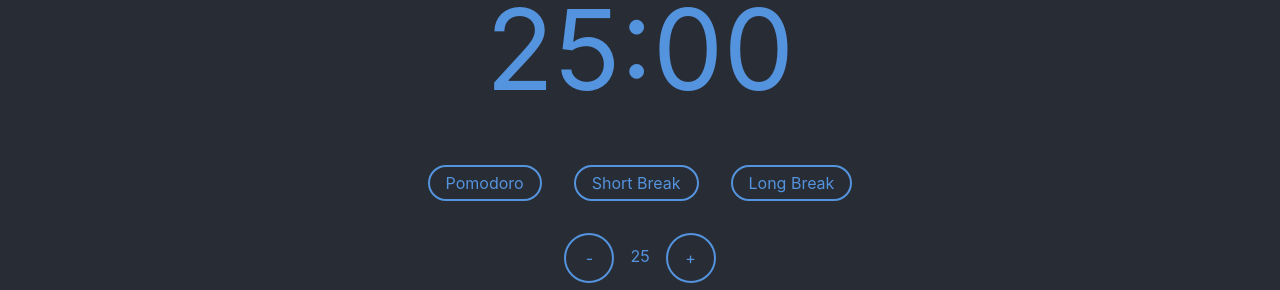
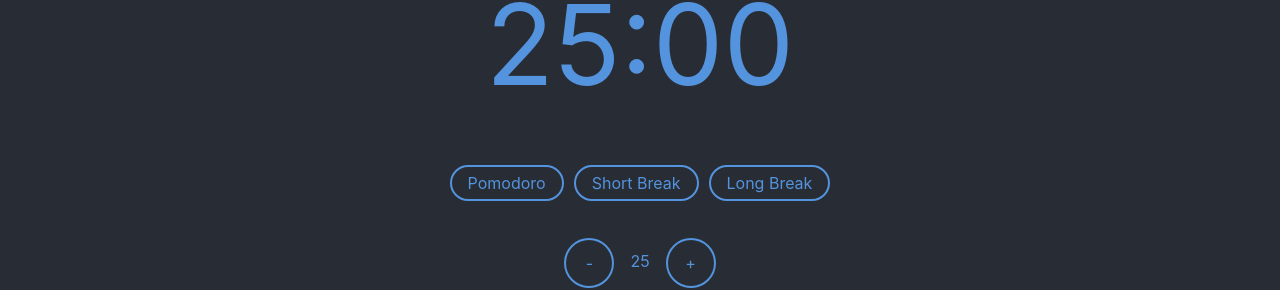
Before and after one commit to Kyuuari/pomodoro, a React (Create React App) app: page / in a window 1280 px wide. Shown: the part 478-768 px from the top of the page. Built offline with nearby package versions, Linux system fonts and the light colour scheme; no server answers.

Commit message:
localstorage save themes

```diff
--- a/src/App.js
+++ b/src/App.js
@@ -3,8 +3,8 @@
 import Timer from "./components/Timer";
 import styled from "styled-components";
 import { Container, Row, Col } from "react-bootstrap";
-import { ThemeContext } from "./context/ThemeState"
-import Sidebar from "./components/Sidebar"
+import { ThemeContext } from "./context/ThemeState";
+import Sidebar from "./components/Sidebar";
 
 const App = (props) => {
   const [amount, setamount] = useState(() => 25);
@@ -23,7 +23,6 @@
   }
 
   return (
-
     <>
       <Sidebar />
       <Container
@@ -33,10 +32,15 @@
           height: "100vh",
           display: "flex",
           justifyContent: "center",
-          alignItems: "center",
+          // alignItems: "center",
+          overflow: "auto",
         }}
       >
-        <Row>
+        <Row
+        // style={{
+        //   display: "block",
+        // }}
+        >
           <Col
             style={{
               justifyContent: "center",
@@ -47,16 +51,35 @@
           >
             <Timer proptime={amount} />
 
-            <Row style={{ padding: "2em" }}>
-              <StyledText value={color} onClick={() => setamount(25)}>Pomodoro</StyledText>
-              <StyledText value={color} onClick={() => setamount(5)}>Short Break</StyledText>
-              <StyledText value={color} onClick={() => setamount(15)}>Long Break</StyledText>
+            <Row
+              style={{
+                display: "flex",
+                padding: "2em",
+                justifyContent: "center",
+                alignItems: "center",
+              }}
+            >
+              <StyledText value={color} onClick={() => setamount(25)}>
+                Pomodoro
+              </StyledText>
+              <StyledText value={color} onClick={() => setamount(5)}>
+                Short Break
+              </StyledText>
+              <StyledText value={color} onClick={() => setamount(15)}>
+                Long Break
+              </StyledText>
             </Row>
             <Row>
               <MinController value={color}>
-                <StyledButton value={color} onClick={() => increase()}> + </StyledButton>
+                <StyledButton value={color} onClick={() => increase()}>
+                  {" "}
+                  +{" "}
+                </StyledButton>
                 <p style={{ lineHeight: "35pt" }}>{amount}</p>
-                <StyledButton value={color} onClick={() => decrease()}> - </StyledButton>
+                <StyledButton value={color} onClick={() => decrease()}>
+                  {" "}
+                  -{" "}
+                </StyledButton>
               </MinController>
             </Row>
           </Col>
@@ -64,26 +87,25 @@
       </Container>
     </>
   );
-}
+};
 
 export default App;
-
 
 const StyledButton = styled.button`
   background: transparent;
   width: 50px;
   height: 50px;
   border-radius: 25px;
-  border: 2px solid ${props => props.value.secondary};
-  color: ${props => props.value.secondary};
+  border: 2px solid ${(props) => props.value.secondary};
+  color: ${(props) => props.value.secondary};
   margin: 0 1em;
   padding: 0.25em 1em;
   &:focus {
     outline: none;
 }
 &:hover{
-  background: ${props => props.value.secondary};
-  color: ${props => props.value.primary}
+  background: ${(props) => props.value.secondary};
+  color: ${(props) => props.value.primary}
 `;
 
 const StyledText = styled.button`
@@ -91,21 +113,21 @@
   // width: 50px;
   // height: 50px;
   border-radius: 25px;
-  border: 2px solid ${props => props.value.secondary};
-  color: ${props => props.value.secondary};
-  margin: 0 1em;
+  border: 2px solid ${(props) => props.value.secondary};
+  color: ${(props) => props.value.secondary};
+  margin: 5px;
   padding: 0.25em 1em;
   &:focus {
     outline: none;
-}
-&:hover{
-  background: ${props => props.value.secondary};
-  color: ${props => props.value.primary}
-}
+  }
+  &:hover {
+    background: ${(props) => props.value.secondary};
+    color: ${(props) => props.value.primary};
+  }
 `;
 
 const MinController = styled.div`
-  color: ${props => props.value.secondary};
+  color: ${(props) => props.value.secondary};
   display: flex;
   flex-direction: row-reverse;
   justify-content: center;
--- a/src/components/Timer.js
+++ b/src/components/Timer.js
@@ -5,7 +5,7 @@
 import useSound from "use-sound";
 import sound from "../assets/piece-of-cake.mp3";
 import useLongPress from "../hooks/useLongPress";
-import { ThemeContext } from "../context/ThemeState"
+import { ThemeContext } from "../context/ThemeState";
 
 const Timer = ({ proptime }) => {
   const [time, settime] = useState(
@@ -32,14 +32,14 @@
 
   useEffect(() => {
     reset();
-    return () => { };
+    return () => {};
   }, [proptime]);
 
   useEffect(() => {
     if (time == 0) {
       play();
     }
-    return () => { };
+    return () => {};
   }, [time]);
 
   function tick() {
@@ -141,5 +141,12 @@
   justify-content: center;
   align-items: center;
   // border: 2px solid #5493dd;
-  color: ${props => props.value};
+  color: ${(props) => props.value};
+
+  -webkit-touch-callout: none; /* iOS Safari */
+  -webkit-user-select: none; /* Safari */
+  -khtml-user-select: none; /* Konqueror HTML */
+  -moz-user-select: none; /* Old versions of Firefox */
+  -ms-user-select: none; /* Internet Explorer/Edge */
+  user-select: none;
 `;
--- a/src/context/ThemeState.js
+++ b/src/context/ThemeState.js
@@ -1,18 +1,31 @@
-import React, { createContext, useState } from "react"
+import React, { createContext, useState, useEffect } from "react";
 
 export const ThemeContext = createContext();
 
 const initial = {
   primary: "#282c34",
-    secondary: "#5493dd"
-}
+  secondary: "#5493dd",
+};
 
 export const ThemeProvider = ({ children }) => {
-    const [color, setColor] = useState(initial)
+  const [color, setColor] = useState(() => {
+    const localTheme = localStorage.getItem("theme");
+    return localTheme ? JSON.parse(localTheme) : initial;
+  });
+  //   if (localStorage) {
+  //     setColor(JSON.parse(localStorage.getItem("theme")));
+  //   } else {
+  //     setColor(initial);
+  //   }
+
+  useEffect(() => {
+    localStorage.setItem("theme", JSON.stringify(color));
+    return () => {};
+  }, [color]);
 
   return (
     <ThemeContext.Provider value={{ color, setColor }}>
       {children}
     </ThemeContext.Provider>
   );
-}
+};
```
Also changed, not shown: src/components/Sidebar.js (+8 -11 lines), 1 other file (tests, documents, lock files or other folders). Lines whose indentation alone changed are shown as unchanged.
